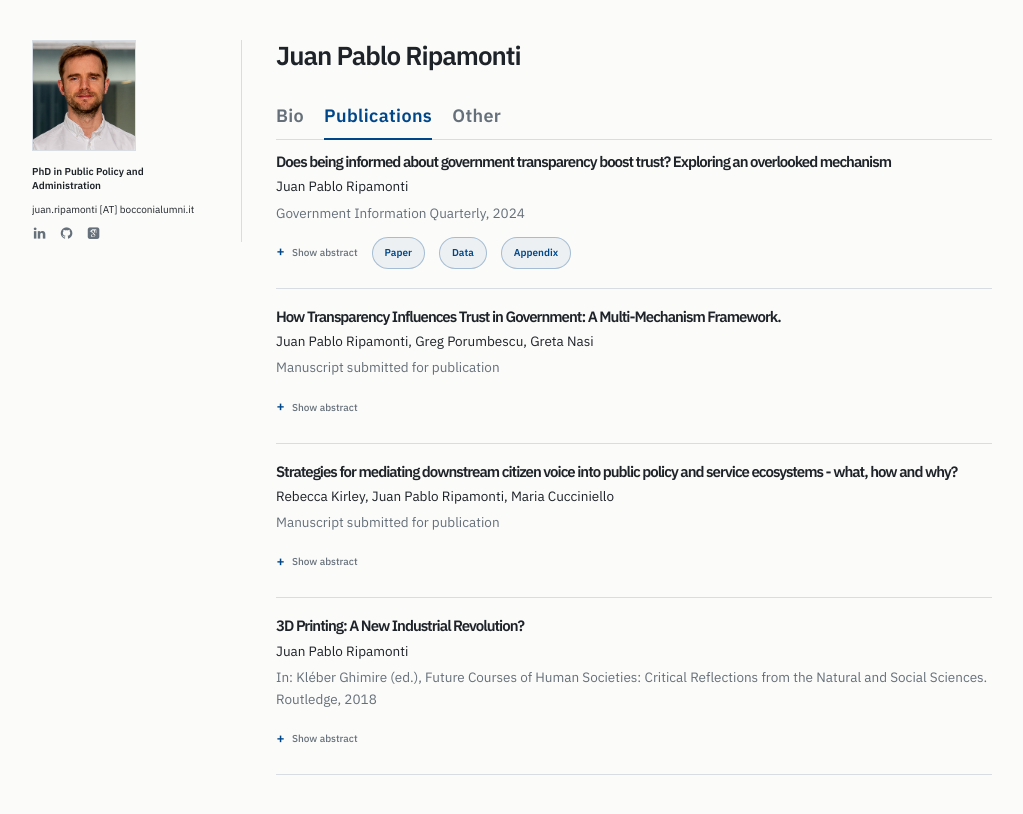
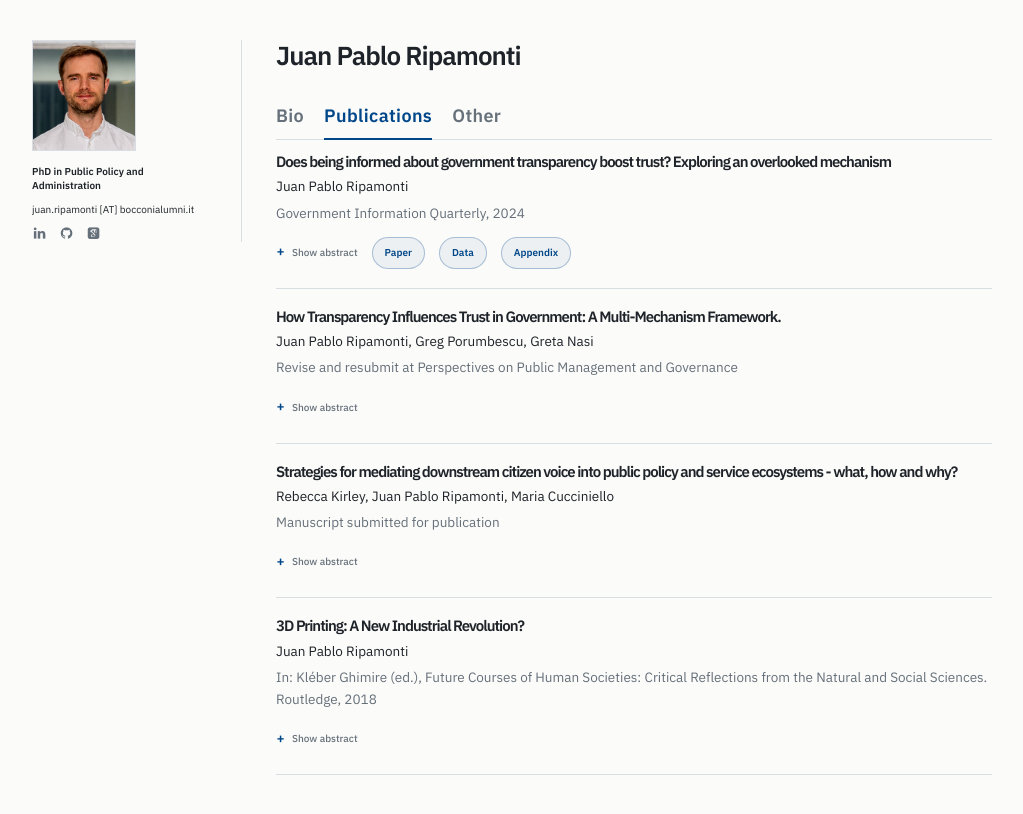
Before and after one commit to jpripamonti/jpripamonti.github.io, a Jekyll site: the page built from publications.html, in a window 1280 px wide. Shown: the top 814 px of the page, without its empty margins (128-1151 px from the left). Built offline with Jekyll 4.4.1, drawn with Linux system fonts in a browser that asks for light colours; some web fonts are replaced.

Commit message:
Update PPMG paper status to revise and resubmit

```diff
--- a/_data/publications.yaml
+++ b/_data/publications.yaml
@@ -14,7 +14,7 @@ papers:
 
   - title: "How Transparency Influences Trust in Government: A Multi-Mechanism Framework."
     authors: "Juan Pablo Ripamonti, Greg Porumbescu, Greta Nasi"
-    venue: "Manuscript submitted for publication"
+    venue: "Revise and resubmit at Perspectives on Public Management and Governance"
     sourceLink: ""
     abstract: "While the relationship between transparency and trust in government is increasingly recognized as complex, existing theories offer fragmented accounts that focus on different aspects of the relationship. As a result, we lack clear explanations for divergent empirical findings and for when transparency affects trust. We address this gap by developing an integrative framework grounded in citizens’ attribution processes. We argue that transparency shapes trust in public organizations by providing cues that citizens use to infer whether an organization has the capacity and orientation to meet expectations. Such cues may arise from disclosure itself, from citizens’ engagement with disclosed information directly or via intermediaries, and from organizational behavioral and performance changes induced by transparency arrangements. We label these pathways disclosure-, information-, and behavior-based mechanisms, and specify key conditions and contextual moderators under which they influence trust. We illustrate the framework using hypothetical scenarios involving police body-worn cameras and hospital performance reporting, and discuss implications for research and the design of transparency initiatives."
     #preprint: ""
```
